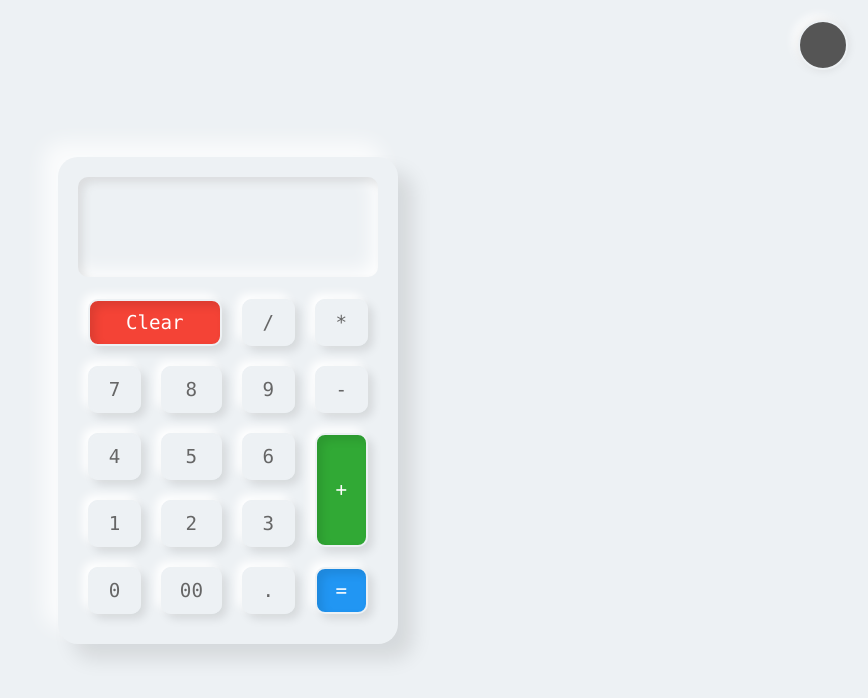
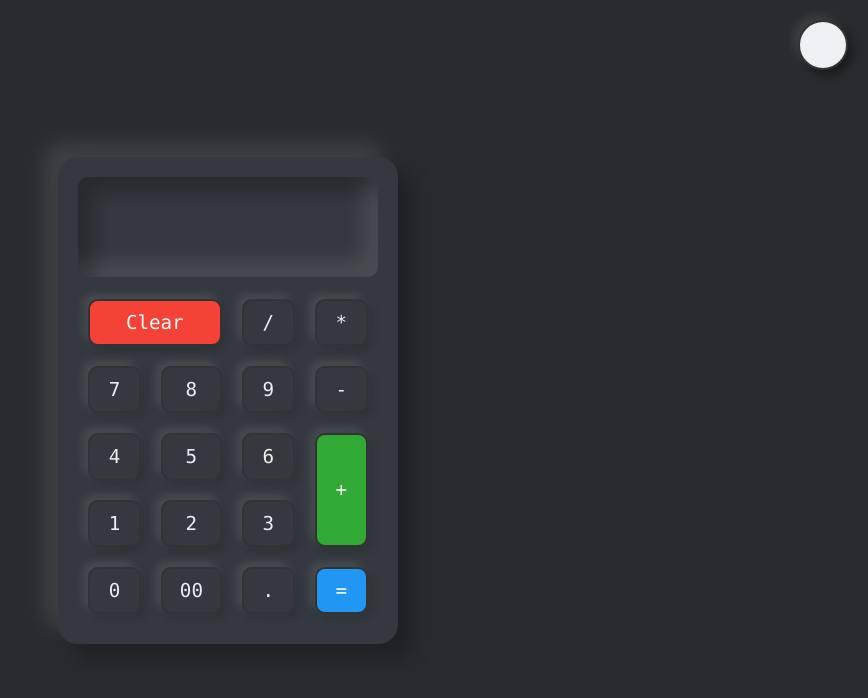
Before and after one commit to TusiimeAllan/NeumorphismCalculator, a plain HTML site: page index.html in a window 1280 px wide. Both pictures are taken after a click on the element 1235 px from the left and 45 px from the top of the page. Shown: the whole page, without its empty margins (412-1280 px from the left). Drawn offline with Linux system fonts and the light colour scheme.

Commit message:
Adding Dark Mode

```diff
--- a/index.html
+++ b/index.html
@@ -8,7 +8,7 @@
     <link rel="stylesheet" href="style.css">
 </head>
 <body>
-    <div class="toggleBtm"></div>
+    <div class="toggleBtn"></div>
     <div class="calculator">
         <div class="buttons">
             <h2 id="value"></h2>
@@ -37,7 +37,7 @@
         let buttons = document.querySelector('.buttons');
         let btn = document.querySelectorAll('span');
         let value = document.getElementById('value');
-        let toggleBtm = document.querySelector('.toggleBtm');
+        let toggleBtn = document.querySelector('.toggleBtn');
         let body = document.querySelector('body');
 
         for(let i = 0; i < btn.length; i++){
@@ -54,7 +54,7 @@
             })
         }
 
-        toggleBtm.onclick = function(){
+        toggleBtn.onclick = function(){
             body.classList.toggle('dark');
         }
     </script>
--- a/style.css
+++ b/style.css
@@ -13,6 +13,10 @@ body{
     background: #edf1f4;
 }
 
+.dark{
+    background: #282c2f;
+}
+
 .calculator{
     position: relative;
     width: 340px;
@@ -20,6 +24,12 @@ body{
     box-shadow: 15px 15px 20px rgba(0,0,0,0.1),
     -15px -15px 20px #fffb;
     border-radius: 20px;
+}
+
+.dark .calculator{
+    background: #33393e;
+    box-shadow: 15px 15px 20px rgba(0,0,0,0.25),
+    -15px -15px 20px rgba(255,255,255,0.1);
 }
 
 .calculator .buttons{
@@ -31,7 +41,7 @@ body{
     position: relative;
     grid-column: span 4;
     user-select: none;
-    overflow: none;
+    overflow: auto;
     width: 100%;
     text-align: end;
     color: #003688;
@@ -44,6 +54,12 @@ body{
     padding: 0 20px;
     font-size: 2em;
     font-weight: bold;
+}
+
+.dark .calculator .buttons #value{
+    color: #eee;
+    box-shadow: inset 15px 15px 20px rgba(0,0,0,0.25),
+    inset -15px -15px 20px rgba(255,255,255,0.1);
 }
 
 .calculator .buttons span{
@@ -66,10 +82,22 @@ body{
     border-radius: 10px;
 }
 
+.dark .calculator .buttons span{
+    color: #eee;
+    border: 2px solid #333;
+    box-shadow: 5px 5px 10px rgba(0,0,0,0.1),
+    -5px -5px 10px rgba(255,255,255,0.1);
+}
+
 .calculator .buttons span:active{
     box-shadow: inset 5px 5px 10px rgba(0,0,0,0.1),
         inset -5px -5px 20px #fff;
     color: #f44336;
+}
+
+.dark .calculator .buttons span:active{
+    box-shadow: inset 5px 5px 10px rgba(0,0,0,0.1),
+    inset -5px -5px 10px rgba(255,255,255,0.1);
 }
 
 .calculator .buttons span#clear{
@@ -93,12 +121,26 @@ body{
     border: 2px solid #edf1f4;
 }
 
-.calculator .buttons span#clear, .calculator .buttons span#plus, .calculator .buttons span#equal{
+.dark .calculator .buttons span#clear,
+.dark .calculator .buttons span#plus,
+.dark .calculator .buttons span#equal{
+    border: 2px solid #333;
+}
+
+.calculator .buttons span#clear:active,
+.calculator .buttons span#plus:active,
+.calculator .buttons span#equal:active{
     box-shadow: 5px 5px 10px rgba(0,0,0,0.1), -5px -5px 10px #fff,
     inset 5px 5px 10px rgba(0,0,0,0.1);
 }
 
-.toggleBtm{
+.dark .calculator .buttons span#clear:active,
+.dark .calculator .buttons span#plus:active,
+.dark .calculator .buttons span#equal:active{
+    box-shadow: inset 5px 5px 10px rgba(0,0,0,0.1);
+}
+
+.toggleBtn{
     position: fixed;
     top: 20px;
     right: 20px;
@@ -107,5 +149,11 @@ body{
     background: #555;
     border-radius: 50%;
     border: 2px solid #edf1f4;
-    box-shadow: 0px 0px 10px rgba(0,0,0,0.1), -5px -5px 10px #fff;
+    box-shadow: 5px 5px 10px rgba(0,0,0,0.4), -5px -5px 10px #fff;
 }
+
+.dark .toggleBtn{
+    background: #edf1f4;
+    border: 2px solid #333;
+    box-shadow: 5px 5px 10px rgba(0,0,0,0.4), -5px -5px 10px rgba(255,255,255,0.1);
+}
```
